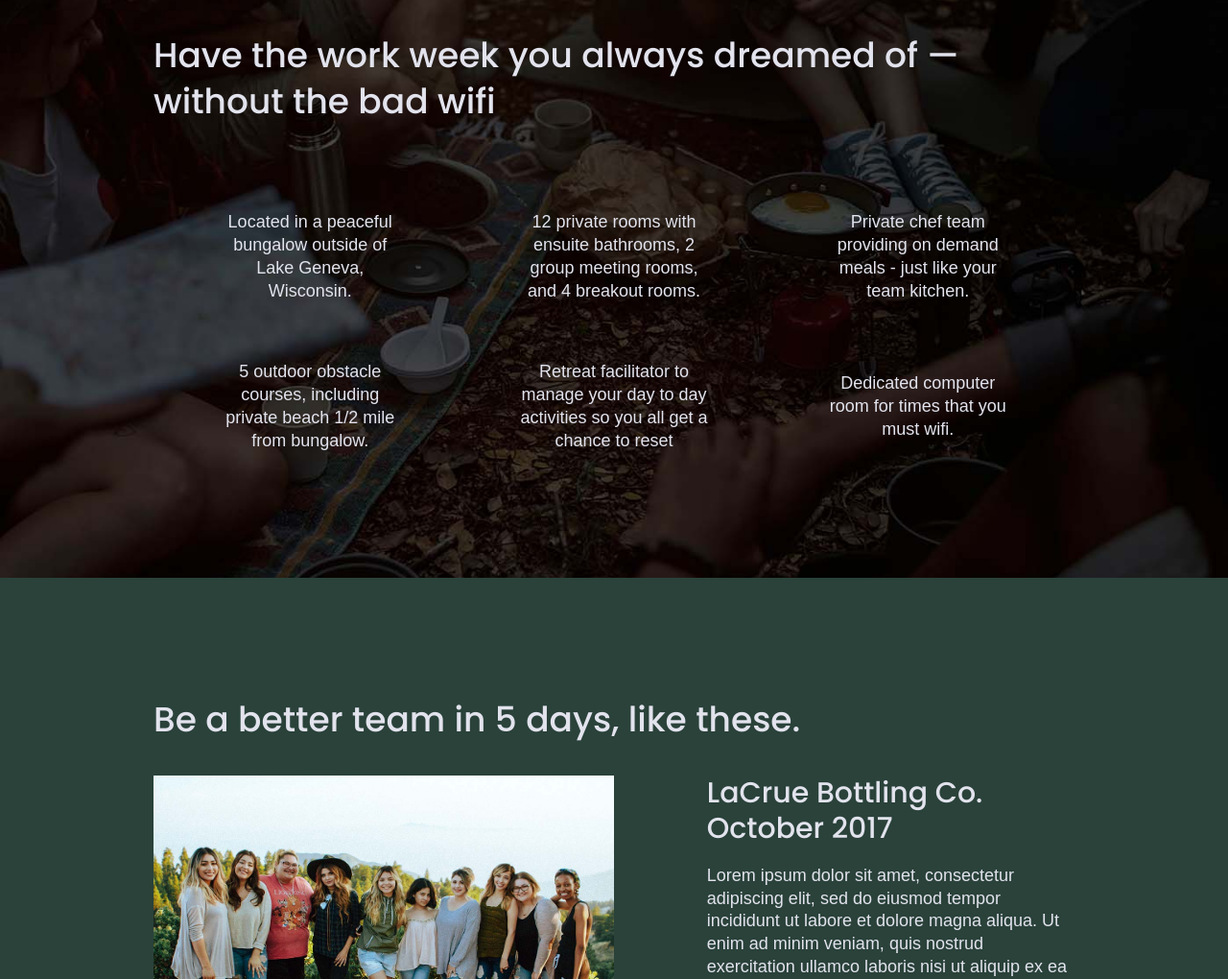
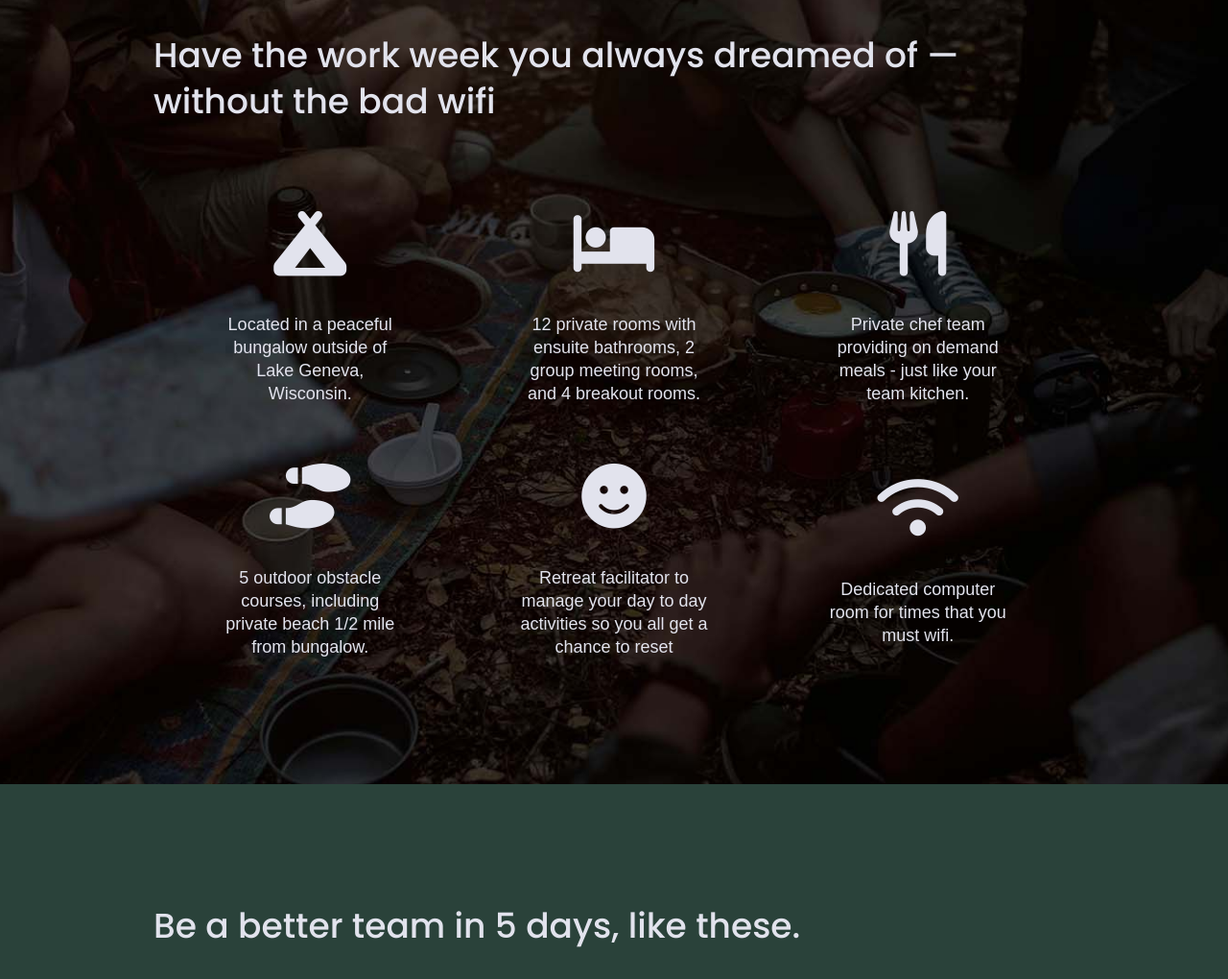
Before and after one commit to Abigail-Carey/unplugged-retreat-v2, a website: page index.html in a window 1280 px wide. Shown: the part 1003-2023 px from the top of the page at 96% size. Drawn offline with nearby package versions, Linux system fonts and the light colour scheme; files whose address does not match are found by name.

Commit message:
Added icons

```diff
--- a/css/main.css
+++ b/css/main.css
@@ -285,6 +285,11 @@ aside .form {
 .features p {
   text-align: center;
   margin: 0;
+}
+
+.features i {
+  font-size: 3.75em;
+  margin-bottom: 40px;
 }
 
 .features .features-items {
--- a/index.html
+++ b/index.html
@@ -18,6 +18,8 @@
 
   <link rel="stylesheet" href="css/normalize.css">
   <link rel="stylesheet" href="css/main.css">
+
+  <script src="https://kit.fontawesome.com/703ea26ec8.js" crossorigin="anonymous"></script>
 <!-- Google Fonts -->
   <link href="https://fonts.googleapis.com/css?family=Open+Sans:400,700|Poppins:500,700" rel="stylesheet">
 
@@ -79,27 +81,39 @@
 
         <div class="features-items">
           <article>
-            <p class="fontawesome-icon"></p>
+            <p class="fontawesome-icon">
+              <i class="fas fa-campground"></i>
+            </p>
             <p class="features-item-description">Located in a peaceful bungalow outside of Lake Geneva, Wisconsin.</p>
           </article>
           <article>
-            <p class="fontawesome-icon"></p>
+            <p class="fontawesome-icon">
+              <i class="fas fa-bed"></i>
+            </p>
             <p class="features-item-description">12 private rooms with ensuite bathrooms, 2 group meeting rooms, and 4 breakout rooms.</p>
           </article>
           <article>
-            <p class="fontawesome-icon"></p>
+            <p class="fontawesome-icon">
+              <i class="fas fa-utensils"></i>
+            </p>
             <p class="features-item-description">Private chef team providing on demand meals - just like your team kitchen.</p>
           </article>
           <article>
-            <p class="fontawesome-icon"></p>
+            <p class="fontawesome-icon">
+              <i class="fas fa-shoe-prints"></i>
+            </p>
             <p class="features-item-description">5 outdoor obstacle courses, including private beach 1/2 mile from bungalow.</p>
           </article>
           <article>
-            <p class="fontawesome-icon"></p>
+            <p class="fontawesome-icon">
+              <i class="fas fa-smile"></i>
+            </p>
             <p class="features-item-description">Retreat facilitator to manage your day to day activities so you all get a chance to reset</p>
           </article>
           <article>
-            <p class="fontawesome-icon"></p>
+            <p class="fontawesome-icon">
+              <i class="fas fa-wifi"></i>
+            </p>
             <p class="features-item-description">Dedicated computer room for times that you must wifi.</p>
           </article>
         </div>
```
Also changed, not shown: about/index.html (+2 -0 lines), faq/index.html (+2 -0 lines).
